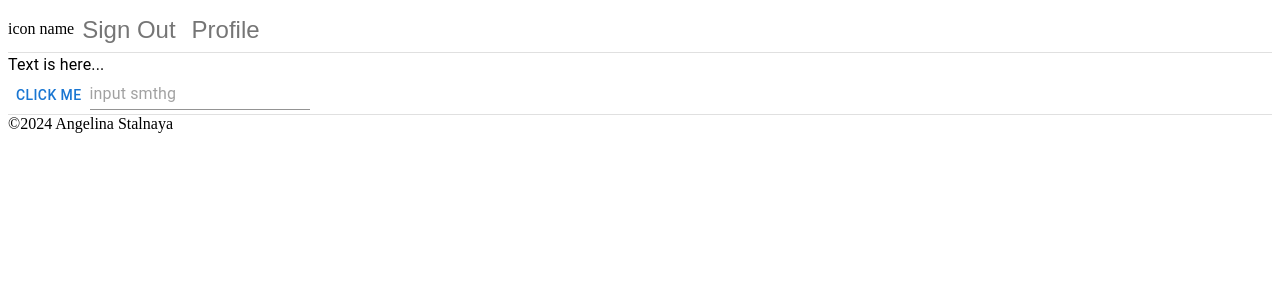
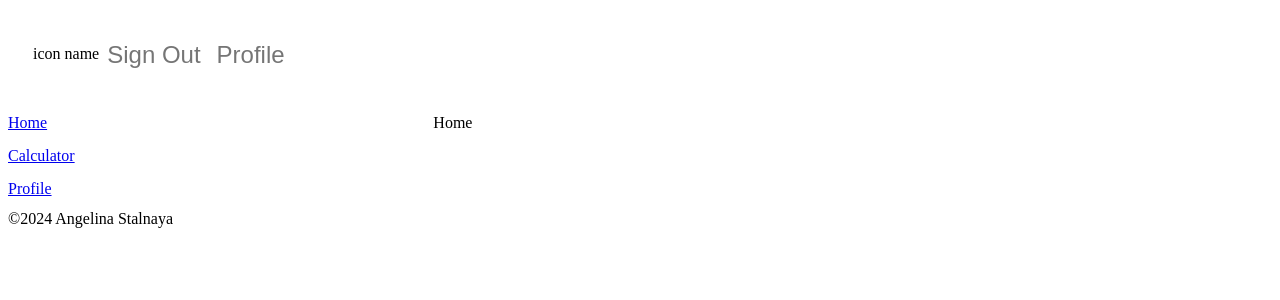
Before and after one commit to AngelinaStalnaya/goods_cost_app, a React (Create React App) app: page / in a window 1280 px wide. Shown: the top 300 px of the page. Built offline with nearby package versions, Linux system fonts and the light colour scheme.

Commit message:
basic pages + navigation added

```diff
--- a/package.json
+++ b/package.json
@@ -14,6 +14,7 @@
     "@testing-library/user-event": "^13.5.0",
     "react": "^18.3.1",
     "react-dom": "^18.3.1",
+    "react-router-dom": "^6.26.2",
     "react-scripts": "5.0.1",
     "web-vitals": "^2.1.4"
   },
--- a/src/App.js
+++ b/src/App.js
@@ -1,27 +1,32 @@
 import React from "react";
-// import { ThemeProvider } from "@mui/material/styles";
-// import theme from "./styles/theme";
-import { Typography, Input, Divider } from "@mui/material";
-import CommonBtn from "./components/buttons/ComonBtn";
+import './styles/styles.css';
+import Grid from "@mui/material/Grid2";
 import Header from "./components/Header";
 import Footer from "./components/Footer";
+import Sidebar from "./components/Sidebar";
+import RoutesComponent from './components/pages/Routes';
+
+
 
 const App = () => {
   return (
-    // <ThemeProvider theme={theme}>
-    <div className="App">
-      <Header />
-      <Divider />
+    <Grid container className="App" spacing={2}>
+      <Grid size={12}>
+        <Header />
+      </Grid>
 
-      <Typography>Text is here...</Typography>
-      <CommonBtn>Click me</CommonBtn>
-      <Input placeholder="input smthg"></Input>
+      <Grid size={4}>
+        <Sidebar />
+      </Grid>
+      <Grid size={8}>
+        <RoutesComponent />
+      </Grid>
 
+      <Grid size={12}>
+      <Footer />
+      </Grid>
 
-      <Divider />
-      <Footer />
-    </div>
-    // </ThemeProvider>
+    </Grid>
   );
 };
 
--- /dev/null
+++ b/src/components/Sidebar.jsx
@@ -0,0 +1,15 @@
+import { Box } from "@mui/material";
+import React from "react";
+import { Link } from "react-router-dom";
+
+const Sidebar = () => {
+  return (
+    <Box sx={{ gap: "15px", display: "flex", flexDirection: "column" }}>
+      <Link to='/'>Home</Link>
+      <Link to="/calculator">Calculator</Link>
+      <Link to="/profile">Profile</Link>
+    </Box>
+  );
+};
+
+export default Sidebar;
--- /dev/null
+++ b/src/components/pages/Calculator.jsx
@@ -0,0 +1,17 @@
+import React from "react";
+import { Typography, Input } from "@mui/material";
+import CommonBtn from "../../components/buttons/ComonBtn";
+
+
+const Calculator = () => {
+  return (
+    <>
+      <Typography>Calculator</Typography>
+      <Typography>Text is here...</Typography>
+      <CommonBtn>Click me</CommonBtn>
+      <Input placeholder="input smthg"></Input>
+    </>
+  );
+};
+
+export default Calculator;
--- /dev/null
+++ b/src/components/pages/Home.jsx
@@ -0,0 +1,9 @@
+import React from 'react'
+
+const Home = () => {
+  return (
+    <div>Home</div>
+  )
+}
+
+export default Home
--- /dev/null
+++ b/src/components/pages/Routes.jsx
@@ -0,0 +1,18 @@
+import React from "react";
+import { Navigate, Route, Routes } from "react-router-dom";
+import Calculator from "./Calculator";
+import Profile from "./Profile";
+import Home from './Home';
+
+const RoutesComponent = () => {
+  return (
+  <Routes>
+    <Route path='/' element={<Home/>} />
+    <Route path='/calculator' element={<Calculator/>}/>
+    <Route path='/profile' element={<Profile/>} />
+    <Route path='*' element={<Navigate replace to='/error' />} />
+  </Routes>
+  )
+};
+
+export default RoutesComponent;
--- a/src/index.js
+++ b/src/index.js
@@ -1,11 +1,17 @@
-import React from 'react';
-import ReactDOM from 'react-dom/client';
-import App from './App';
+import React from "react";
+import ReactDOM from "react-dom/client";
+import App from "./App";
+import { ThemeProvider } from "@mui/material/styles";
+import theme from "./styles/theme";
+import { BrowserRouter } from "react-router-dom";
 
-
-const root = ReactDOM.createRoot(document.getElementById('root'));
+const root = ReactDOM.createRoot(document.getElementById("root"));
 root.render(
   <React.StrictMode>
-    <App />
+    <BrowserRouter>
+      <ThemeProvider theme={theme}>
+        <App />
+      </ThemeProvider>
+    </BrowserRouter>
   </React.StrictMode>
 );
--- a/src/styles/styles.css
+++ b/src/styles/styles.css
@@ -1,81 +1,78 @@
-:root {
-  $purple_50: "#f4e6f8";
-  $purple_100: "#e2c0ee";
-  $purple_200: "#d097e4";
-  $purple_300: "#bd6dd8";
-  $purple_400: "#ae4dcf";
-  $purple_500: "#a02ec6";
-  $purple_600: "#902bbf";
-  $purple_700: "#7c27b7";
-  $purple_800: "#6923af";
-  $purple_900: "#441ca2";
-  $purple_main: "#a02ec6";
-  $green_50: "#ecfee8";
-  $green_100: "#d0fcc6";
-  $green_200: "#aefaa0";
-  $green_300: "#85f774";
-  $green_400: "#5af34c";
-  $green_500: "#0def15";
-  $green_600: "#00dd06";
-  $green_700: "#00c700";
-  $green_800: "#00b300";
-  $green_900: "#008f00";
-  $green_main: "#0def15";
-  $wine_50: "#fbe4ea";
-  $wine_100: "#f7bcca";
-  $wine_200: "#f192a8";
-  $wine_300: "#eb6887";
-  $wine_400: "#e44c6e";
-  $wine_500: "#df3858";
-  $wine_600: "#ce3355";
-  $wine_700: "#b92e51";
-  $wine_800: "#a4294d";
-  $wine_900: "#7f2246";
-  $wine_main: "#b92e51";
-  $marshmallows_50: "#fde2ee";
-  $marshmallows_100: "#fab7d5";
-  $marshmallows_200: "#f886b8";
-  $marshmallows_300: "#f64e9b";
-  $marshmallows_400: "#f50083";
-  $marshmallows_500: "#f5006a";
-  $marshmallows_600: "#e40067";
-  $marshmallows_700: "#cd0062";
-  $marshmallows_800: "#b8005f";
-  $marshmallows_900: "#910059";
-  $marshmallows_main: "#f50083";
-  $terracot_50: "#fefce6";
-  $terracot_100: "#fbf7c1";
-  $terracot_200: "#f9f199";
-  $terracot_300: "#f7ec70";
-  $terracot_400: "#f4e74f";
-  $terracot_500: "#f1e22d";
-  $terracot_600: "#f2d12a";
-  $terracot_700: "#f1ba21";
-  $terracot_800: "#efa217";
-  $terracot_900: "#eb7903";
-  $terracot_main: "#efa217";
-  $mint_50: "#e4ffee";
-  $mint_100: "#beffd4";
-  $mint_200: "#8dffb7";
-  $mint_300: "#3aff96";
-  $mint_400: "#00fb79";
-  $mint_500: "#00f563";
-  $mint_600: "#00e357";
-  $mint_700: "#00ce49";
-  $mint_800: "#00bc3d";
-  $mint_900: "#009a27";
-  $mint_main: "#3aff96";
-}
+$purple_50: #f4e6f8;
+$purple_100: #e2c0ee;
+$purple_200: #d097e4;
+$purple_300: #bd6dd8;
+$purple_400: #ae4dcf;
+$purple_500: #a02ec6;
+$purple_600: #902bbf;
+$purple_700: #7c27b7;
+$purple_800: #6923af;
+$purple_900: #441ca2;
+$purple_main: #a02ec6;
+$green_50: #ecfee8;
+$green_100: #d0fcc6;
+$green_200: #aefaa0;
+$green_300: #85f774;
+$green_400: #5af34c;
+$green_500: #0def15;
+$green_600: #00dd06;
+$green_700: #00c700;
+$green_800: #00b300;
+$green_900: #008f00;
+$green_main: #0def15;
+$wine_50: #fbe4ea;
+$wine_100: #f7bcca;
+$wine_200: #f192a8;
+$wine_300: #eb6887;
+$wine_400: #e44c6e;
+$wine_500: #df3858;
+$wine_600: #ce3355;
+$wine_700: #b92e51;
+$wine_800: #a4294d;
+$wine_900: #7f2246;
+$wine_main: #b92e51;
+$marshmallows_50: #fde2ee;
+$marshmallows_100: #fab7d5;
+$marshmallows_200: #f886b8;
+$marshmallows_300: #f64e9b;
+$marshmallows_400: #f50083;
+$marshmallows_500: #f5006a;
+$marshmallows_600: #e40067;
+$marshmallows_700: #cd0062;
+$marshmallows_800: #b8005f;
+$marshmallows_900: #910059;
+$marshmallows_main: #f50083;
+$terracot_50: #fefce6;
+$terracot_100: #fbf7c1;
+$terracot_200: #f9f199;
+$terracot_300: #f7ec70;
+$terracot_400: #f4e74f;
+$terracot_500: #f1e22d;
+$terracot_600: #f2d12a;
+$terracot_700: #f1ba21;
+$terracot_800: #efa217;
+$terracot_900: #eb7903;
+$terracot_main: #efa217;
+$mint_50: #e4ffee;
+$mint_100: #beffd4;
+$mint_200: #8dffb7;
+$mint_300: #3aff96;
+$mint_400: #00fb79;
+$mint_500: #00f563;
+$mint_600: #00e357;
+$mint_700: #00ce49;
+$mint_800: #00bc3d;
+$mint_900: #009a27;
+$mint_main: #3aff96;
 
 .App {
   padding: 10px;
   margin: 25px;
   border: 2px dotted $mint_300;
-  background-color: blueviolet;
+  background-color: $terracot_300;
 }
 
-
 .header {
-    padding: 25px;
-    background-color: $mint_300;
+  padding: 25px;
+  background-color: $mint_300;
 }
```
Also changed, not shown: src/components/pages/Error.jsx (added, +9 -0 lines), 1 other file (tests, documents, lock files or other folders).
